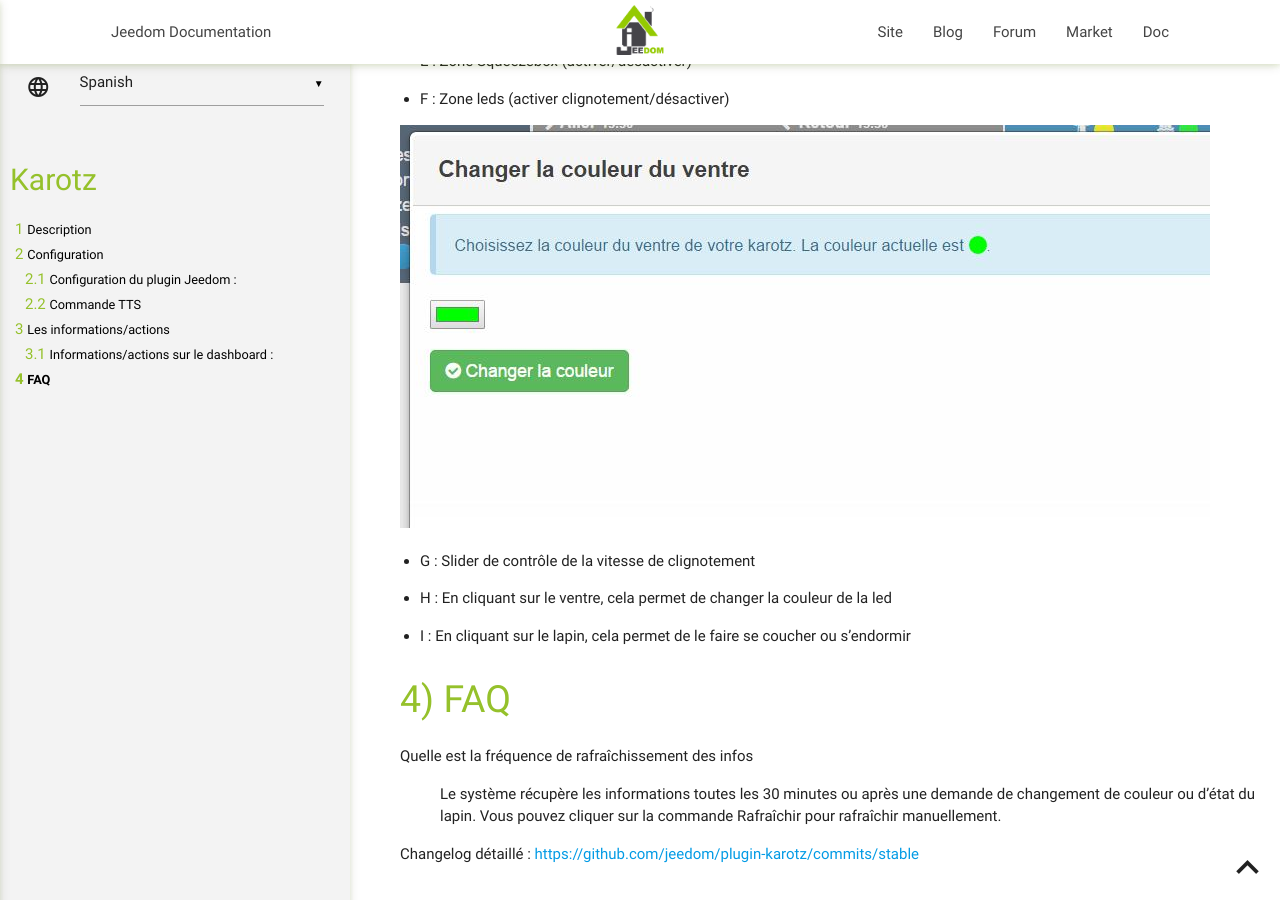
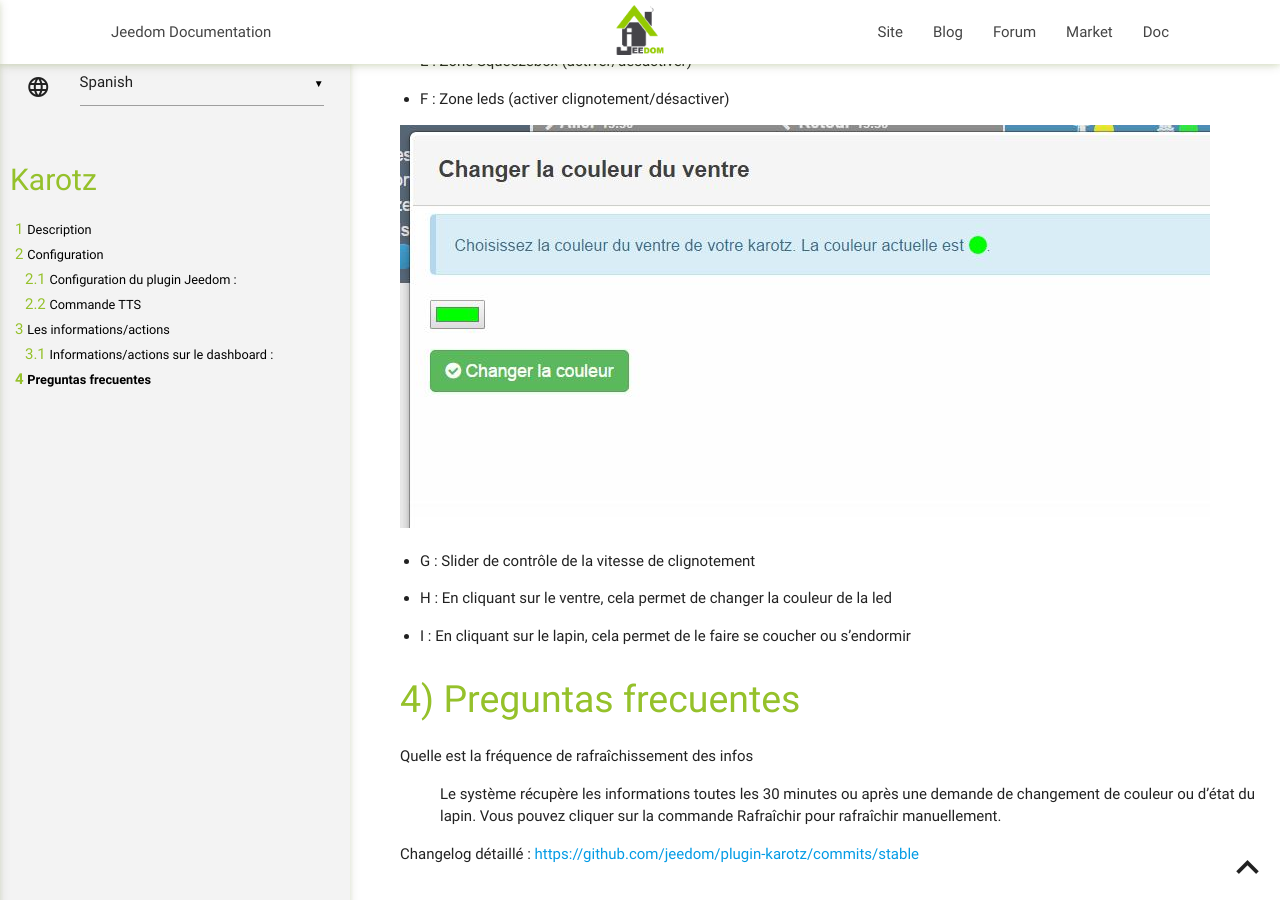
Before and after one commit to jeedom/plugin-karotz, a Jekyll site: the page built from docs/es_ES/index.md, in a window 1280 px wide and 900 px high, scrolled down 3896 px. Built offline with Jekyll 4.4.1, drawn with Linux system fonts in a browser that asks for light colours; our own code applies the rules of GitHub Pages for plain Markdown files.

Commit message:
[ROBOT] Action all

```diff
--- a/docs/es_ES/index.md
+++ b/docs/es_ES/index.md
@@ -176,7 +176,7 @@
 -   I : En cliquant sur le lapin, cela permet de le faire se coucher ou
     s’endormir
 
-FAQ
+Preguntas frecuentes
 ===
 
 Quelle est la fréquence de rafraîchissement des infos
```
